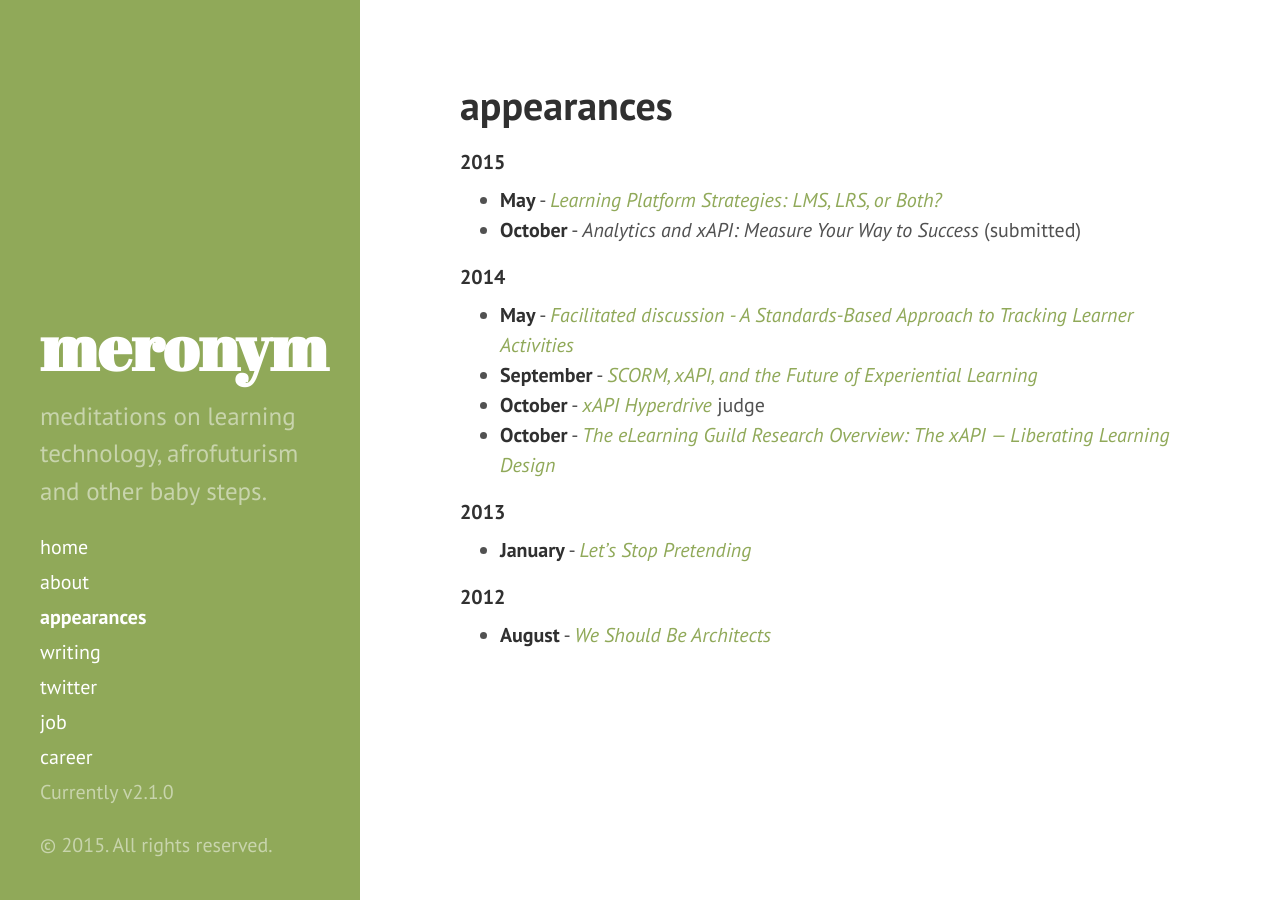
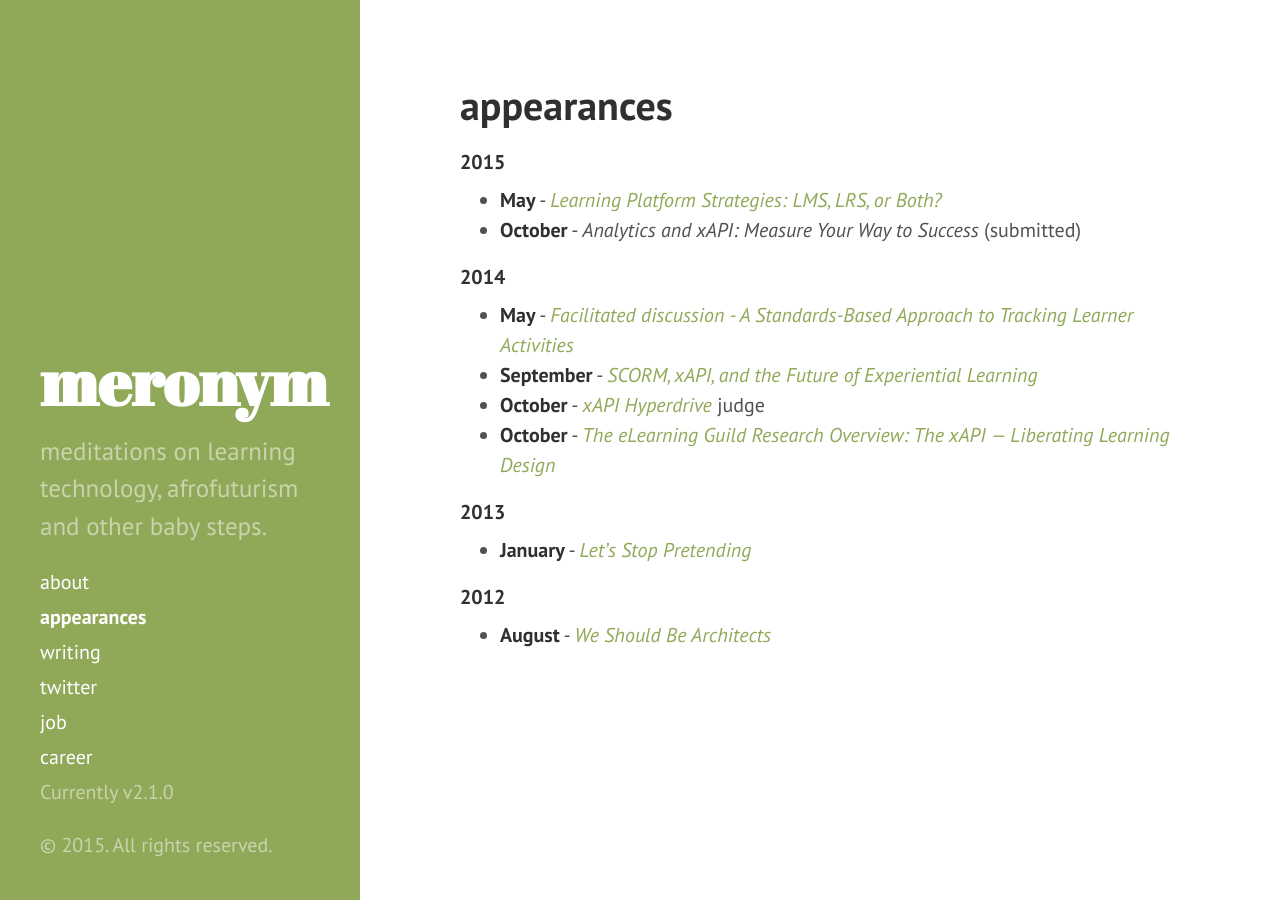
Before and after one commit to craigwiggins/craigwiggins.github.io, a Jekyll site: the page built from appearances.md, in a window 1280 px wide. Built offline with Jekyll 4.4.1, drawn with Linux system fonts in a browser that asks for light colours; Markdown is read by kramdown in place of the engine named in the settings.

Commit message:
got rid of 'home'
because why?

```diff
--- a/_includes/sidebar.html
+++ b/_includes/sidebar.html
@@ -10,7 +10,6 @@
     </div>
 
     <nav class="sidebar-nav">
-      <a class="sidebar-nav-item{% if page.url == site.baseurl %} active{% endif %}" href="{{ site.baseurl }}">home</a>
 
       {% comment %}
         The code below dynamically generates a sidebar nav of pages with
```
